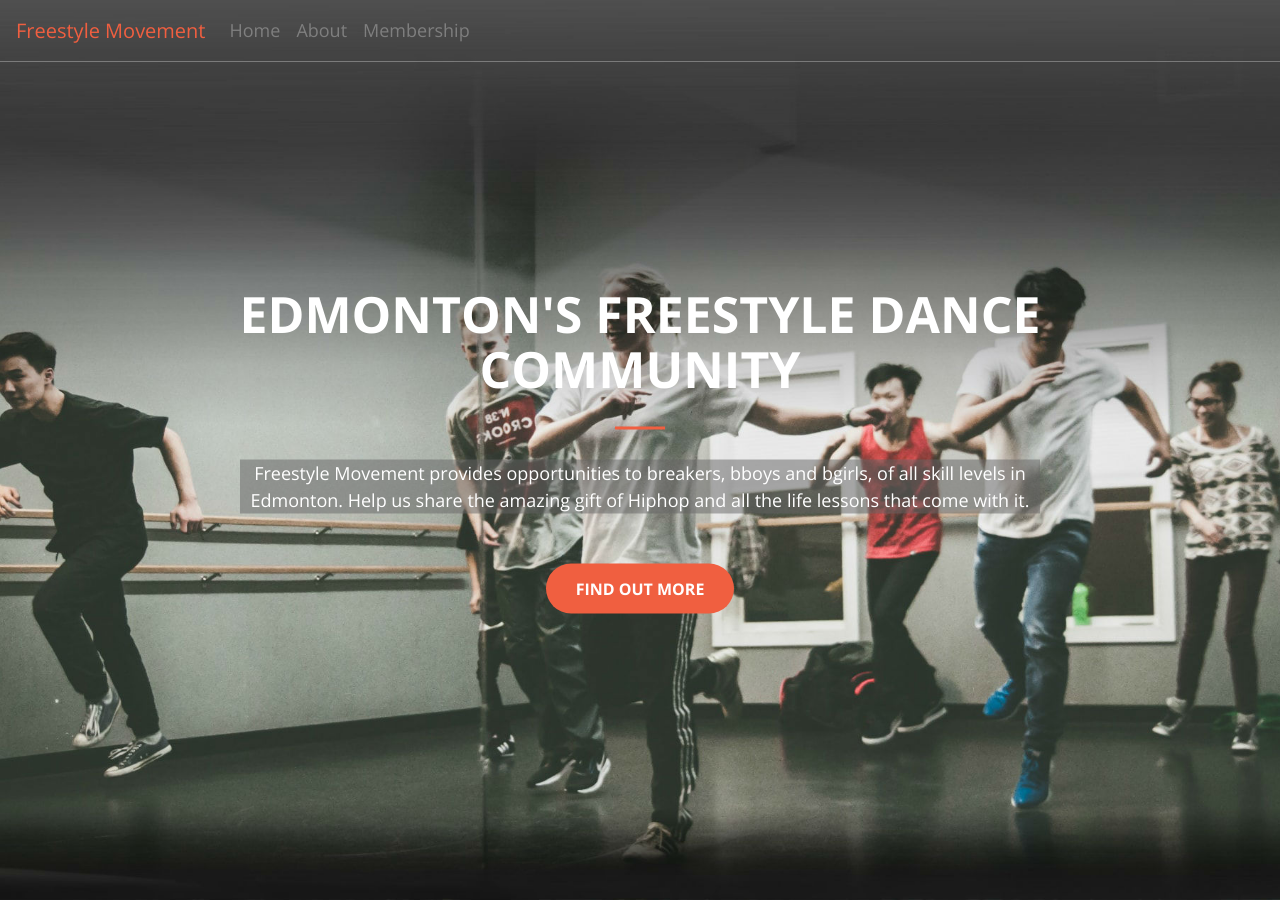
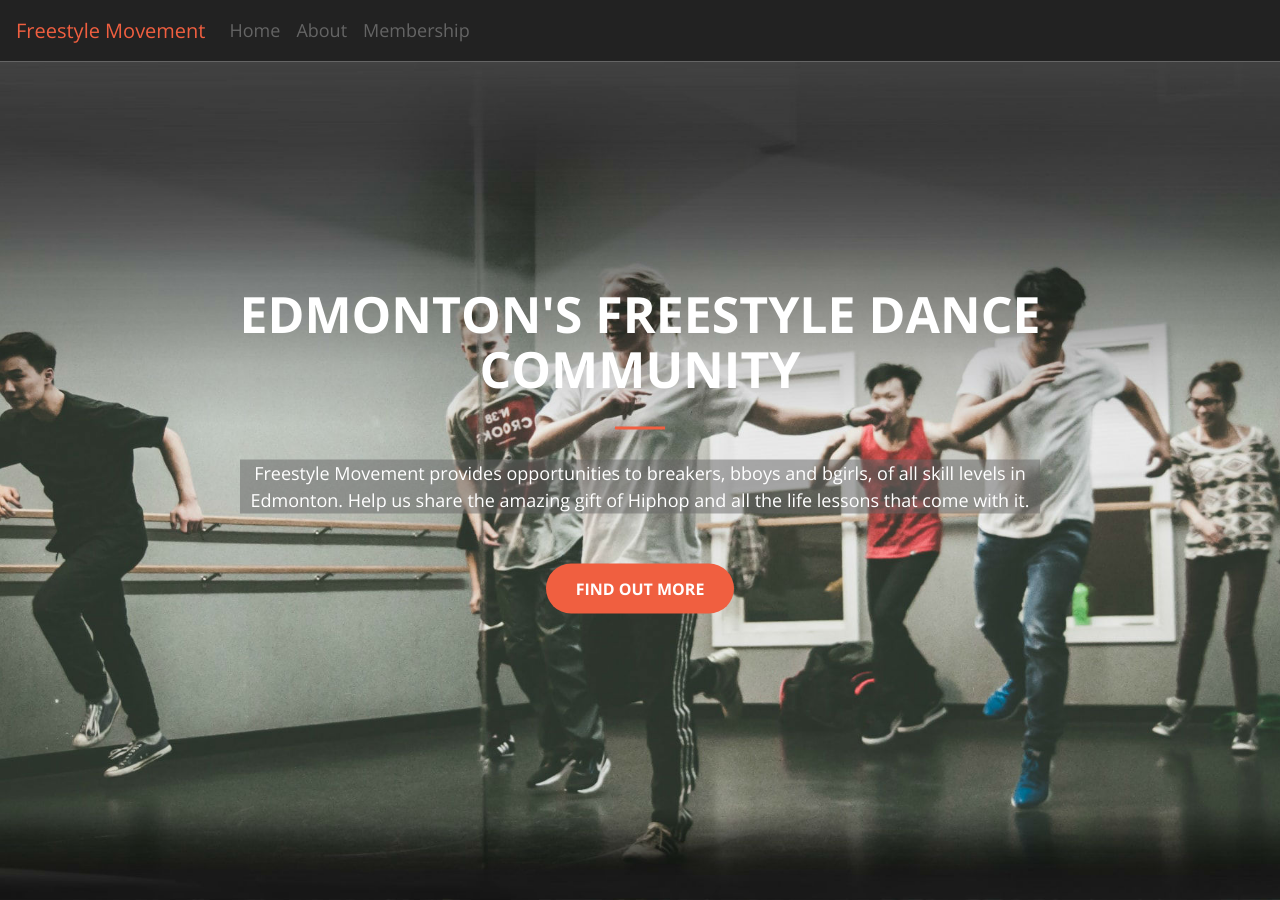
Before and after one commit to linhub15/freestyle-movement-site, a Jekyll site: the page built from index.html, in a window 1280 px wide and 900 px high. Built offline with Jekyll 4.4.1, drawn with Linux system fonts in a browser that asks for light colours; nearby versions of some CDN libraries.

Commit message:
Navigation Bar Edit

```diff
--- a/_includes/site-nav.html
+++ b/_includes/site-nav.html
@@ -1,4 +1,4 @@
-<nav class="navbar fixed-top navbar-toggleable-md">
+<nav class="navbar fixed-top navbar-toggleable-md bg-dark">
   <button class="navbar-toggler navbar-toggler-right" type="button" data-toggle="collapse" data-target="#navbarNav" aria-controls="navbarNav" aria-expanded="false" aria-label="Toggle navigation">
     <span class="navbar-toggler-icon"></span>
   </button>
```
